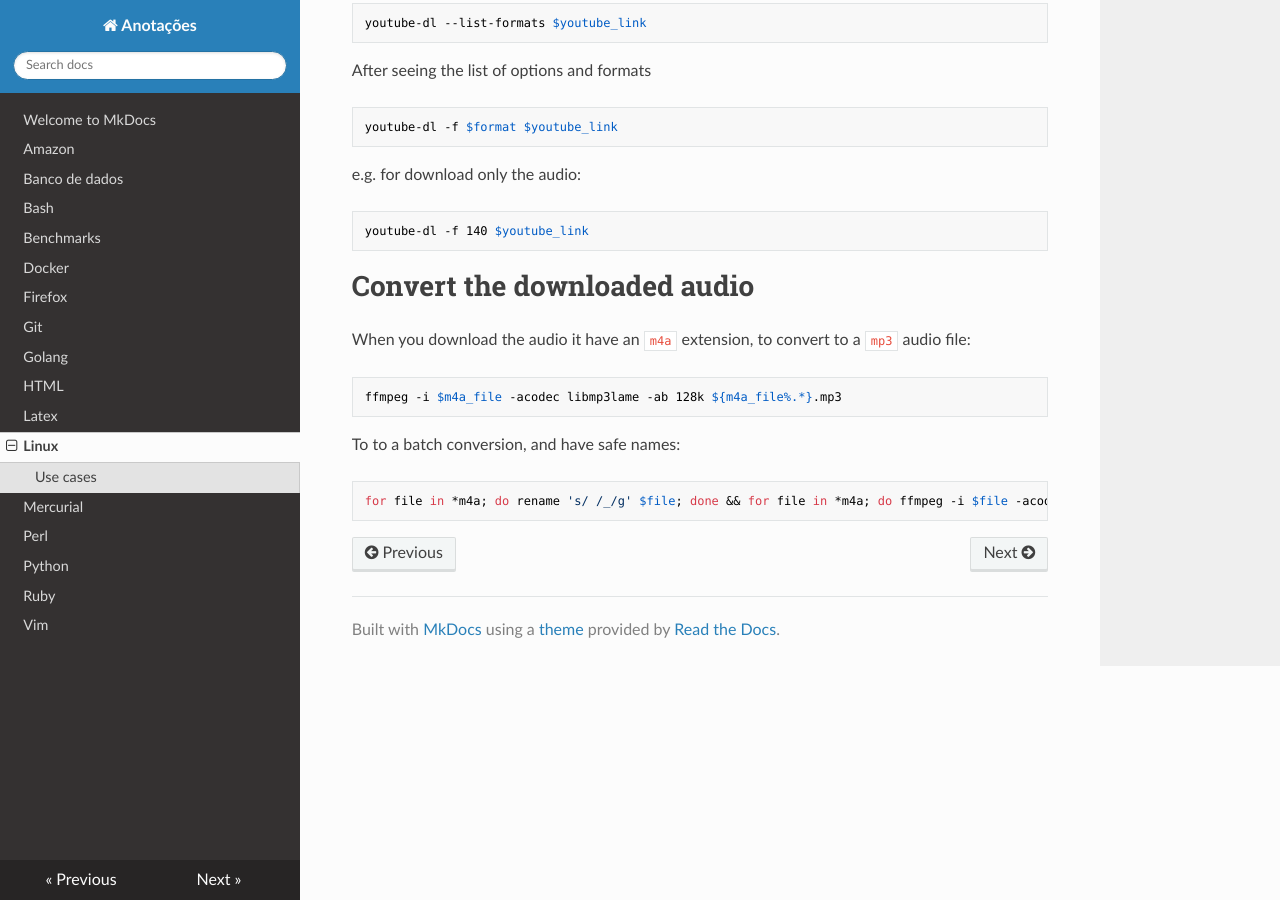
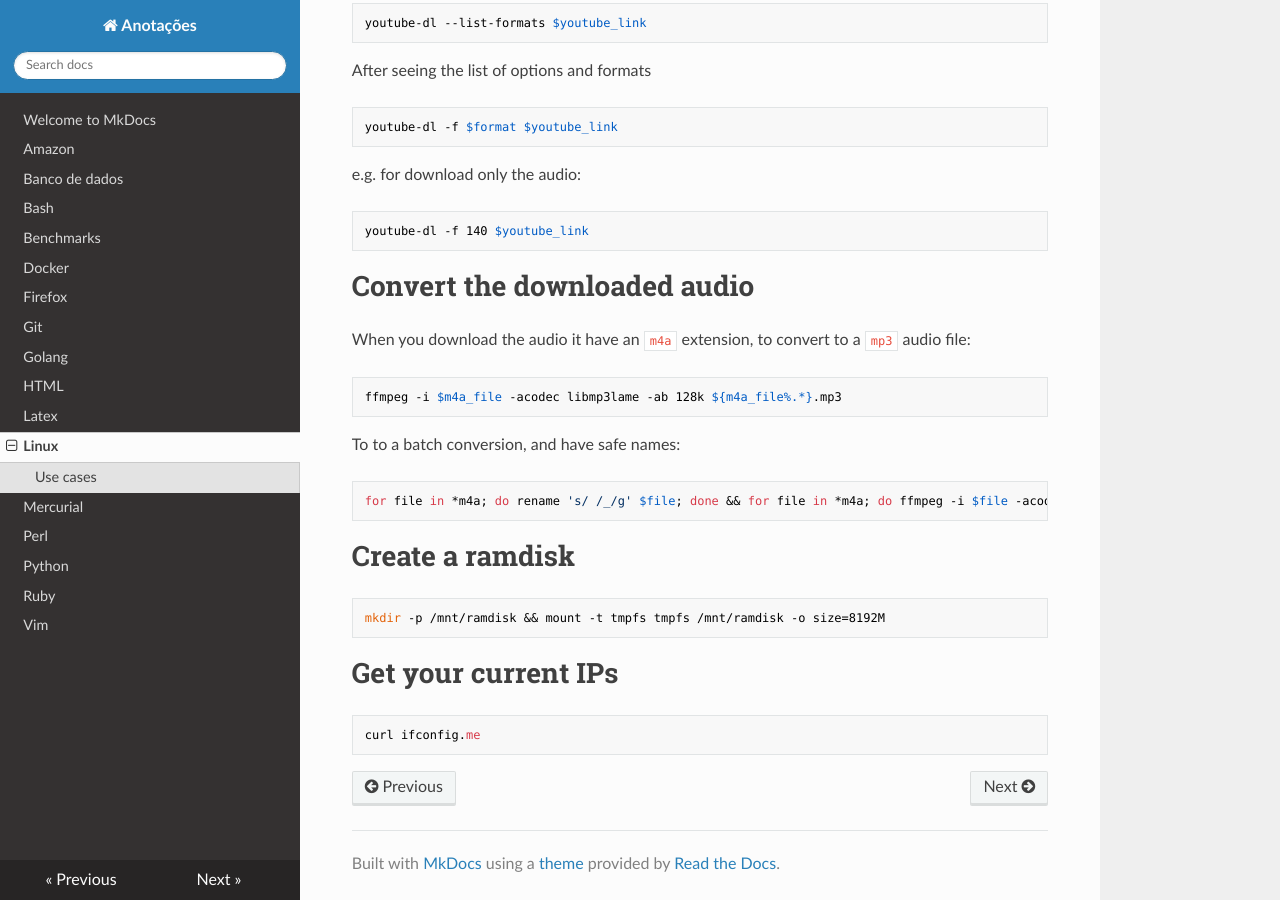
Before and after one commit to hposca/useful_notes, an MkDocs documentation site: the page built from docs/linux.md, in a window 1280 px wide and 900 px high, scrolled down 24871 px. Built offline with MkDocs 1.6.1, drawn with Linux system fonts in a browser that asks for light colours; nearby versions of some CDN libraries; old or Windows-style settings are respelled for this version of MkDocs.

Commit message:
Add some Linux useful commands

```diff
--- a/docs/linux.md
+++ b/docs/linux.md
@@ -1117,3 +1117,12 @@ When you download the audio it have an `m4a` extension, to convert to a `mp3` au
 To to a batch conversion, and have safe names:
 
     for file in *m4a; do rename 's/ /_/g' $file; done && for file in *m4a; do ffmpeg -i $file -acodec libmp3lame -ab 128k ${file%.*}.mp3; done
+
+
+# Create a ramdisk
+
+    mkdir -p /mnt/ramdisk && mount -t tmpfs tmpfs /mnt/ramdisk -o size=8192M
+
+# Get your current IPs
+
+    curl ifconfig.me
```
